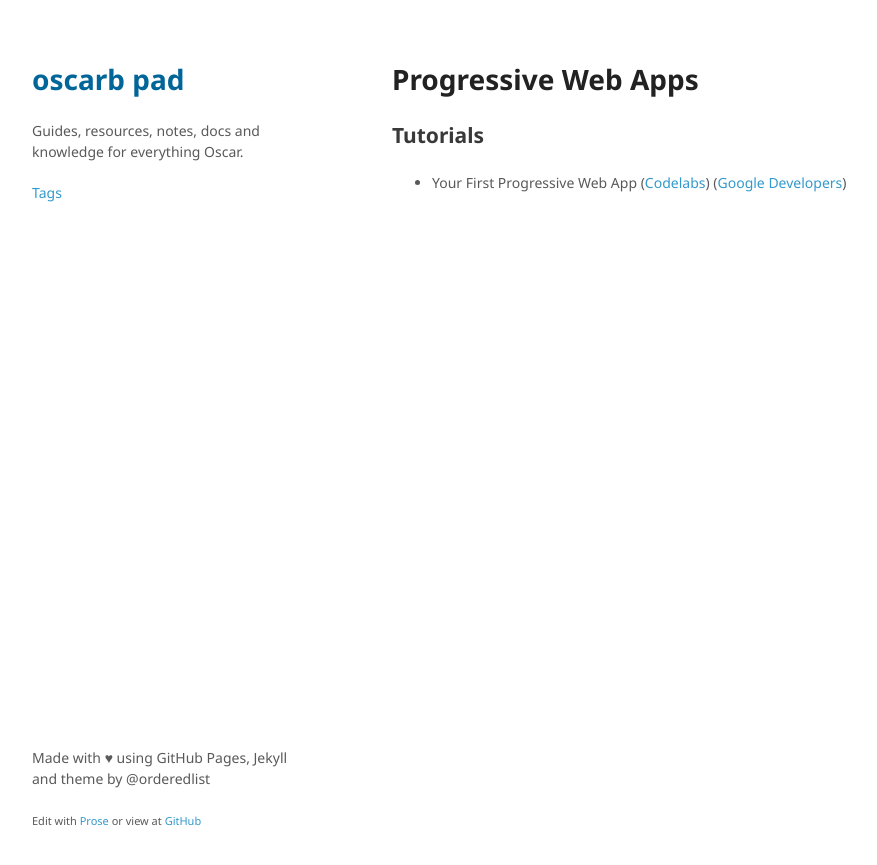
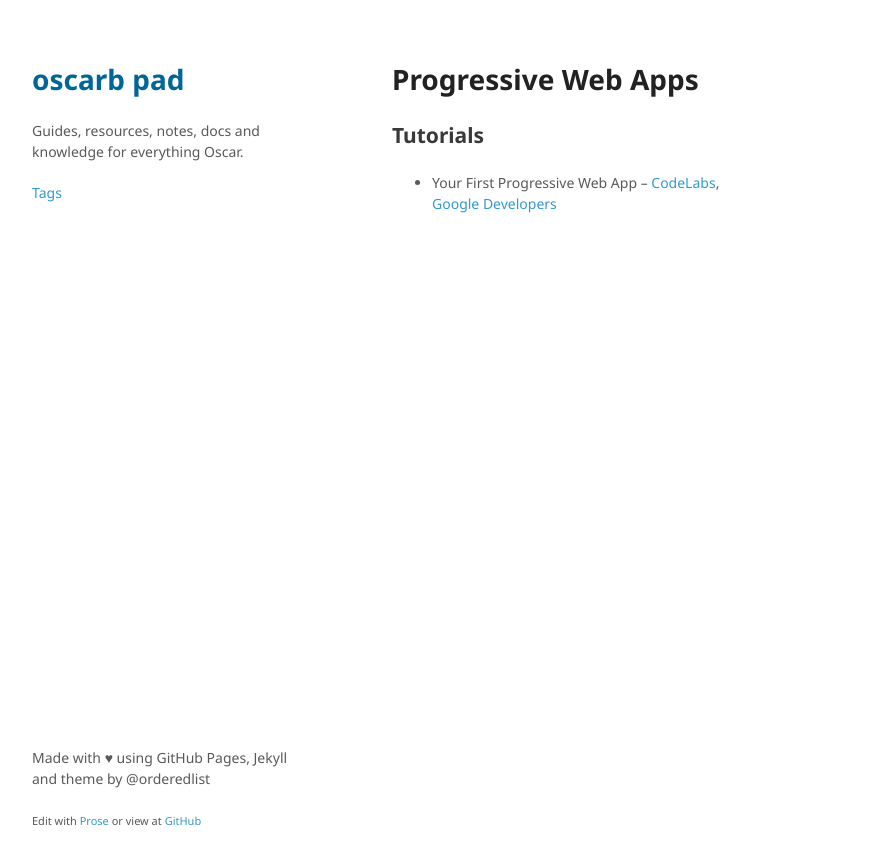
Before and after one commit to oscarb/pad, a Jekyll site: the page built from _docs/progressive-web-apps.md, in a window 1280 px wide. Shown: the top 865 px of the page, without its empty margins (128-1005 px from the left). Built offline with Jekyll 4.4.1, drawn with Linux system fonts in a browser that asks for light colours; some web fonts are replaced; part of the change alters nothing that is shown.

```diff
--- a/_docs/progressive-web-apps.md
+++ b/_docs/progressive-web-apps.md
@@ -1,10 +1,14 @@
 ---
 title: Progressive Web Apps
-tags: [apps, pwa]
+tags:
+  - apps
+  - pwa
+published: true
 ---
 
 # Progressive Web Apps
 
 ## Tutorials
 
-* Your First Progressive Web App ([Codelabs](https://codelabs.developers.google.com/codelabs/your-first-pwapp/#0)) ([Google Developers](https://developers.google.com/web/fundamentals/getting-started/codelabs/your-first-pwapp/))
+* Your First Progressive Web App -- [CodeLabs](https://codelabs.developers.google.com/codelabs/your-first-pwapp/#0),
+[Google Developers](https://developers.google.com/web/fundamentals/getting-started/codelabs/your-first-pwapp/)
```
